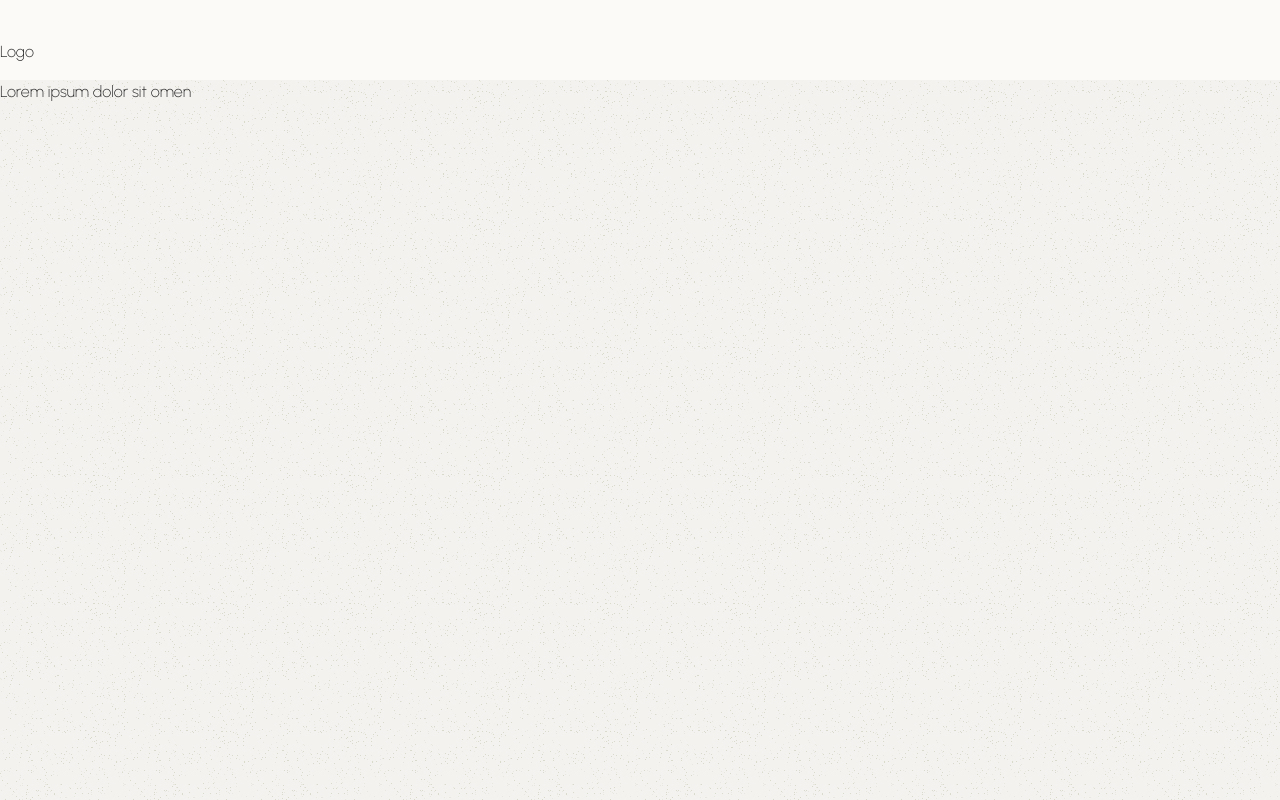
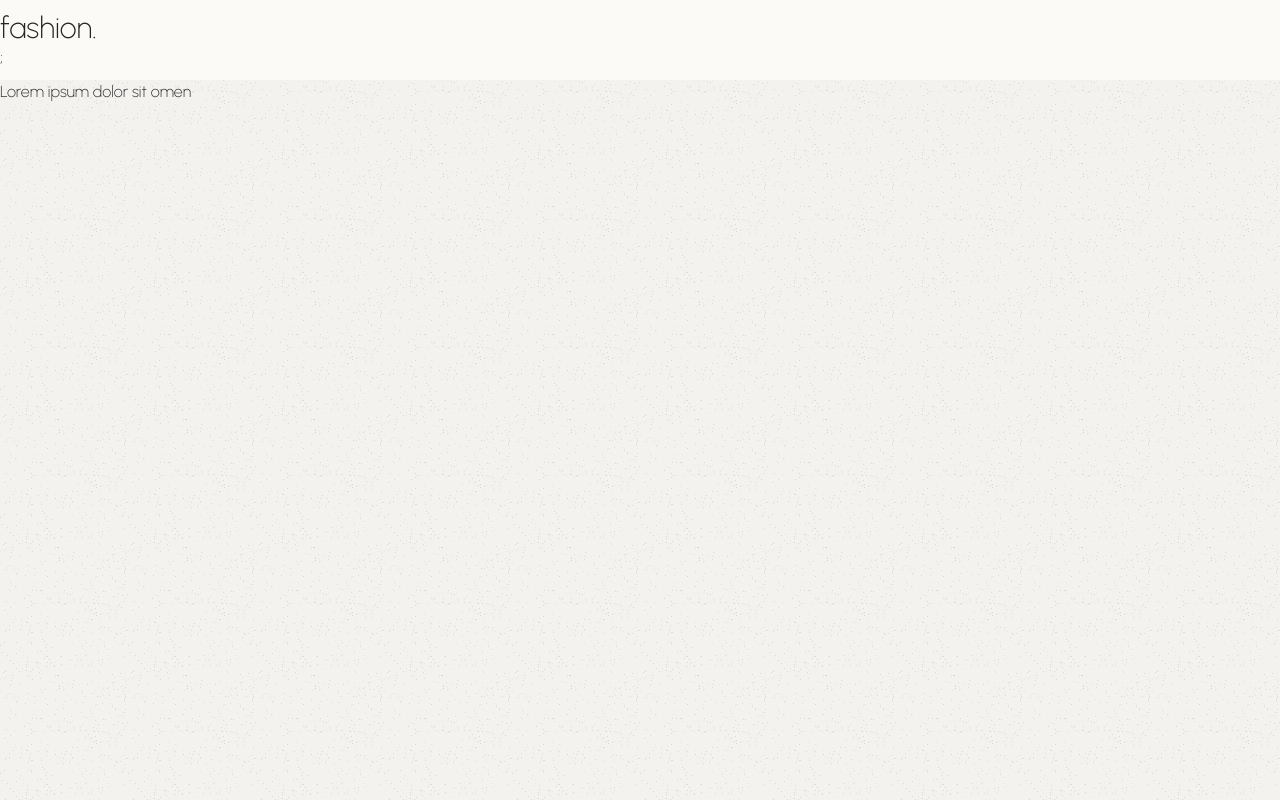
Before and after one commit to elab-development/klijentske-veb-tehnologije-2024-2022-0521-ap-prodaja-modnihpr, a Next.js app in the folder prodajamodnihproizvoda/: page / in a window 1280 px wide. Built offline with nearby package versions, Linux system fonts and the light colour scheme.

Commit message:
Added reusable Logo component to the Header

```diff
--- a/prodajamodnihproizvoda/src/components/Header.tsx
+++ b/prodajamodnihproizvoda/src/components/Header.tsx
@@ -1,12 +1,18 @@
 import React from "react";
 import Container from "./Container";
+import Logo from "./Logo";
 
 const Header = () => {
-  return <div className="bg-bodyColor h-20">
-    <Container>
-        <p>Logo</p>
-    </Container>
-  </div>;
+  return (
+    <div className="bg-bodyColor h-20">
+      <Container className="h-full flex items-center md:gap-x-5 justify-between md:justify-start">
+        <Logo />
+        {/* Search Field */}
+        {/* Login/Register */}
+        {/* Cart */}
+      </Container>
+    </div>
+  );
 };
 
 export default Header;
--- /dev/null
+++ b/prodajamodnihproizvoda/src/components/Logo.tsx
@@ -0,0 +1,15 @@
+import Link from "next/link";
+import React from "react";
+
+const Logo = () => {
+  return (
+    <Link href={"/"}>
+      <h3 className="text-3xl font-semibold hover:text-orange-500 cursor-pointer duration-200">
+        fashion.
+      </h3>
+      ;
+    </Link>
+  );
+};
+
+export default Logo;
```
